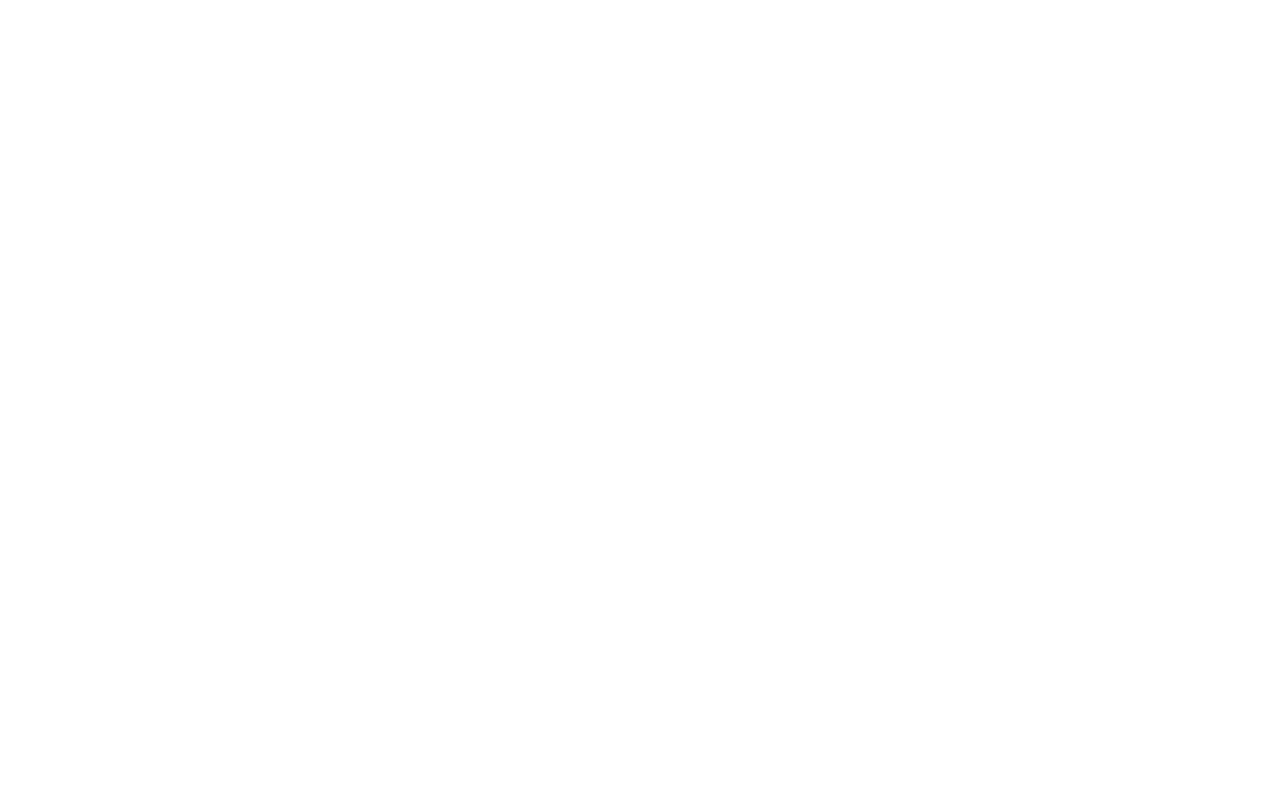
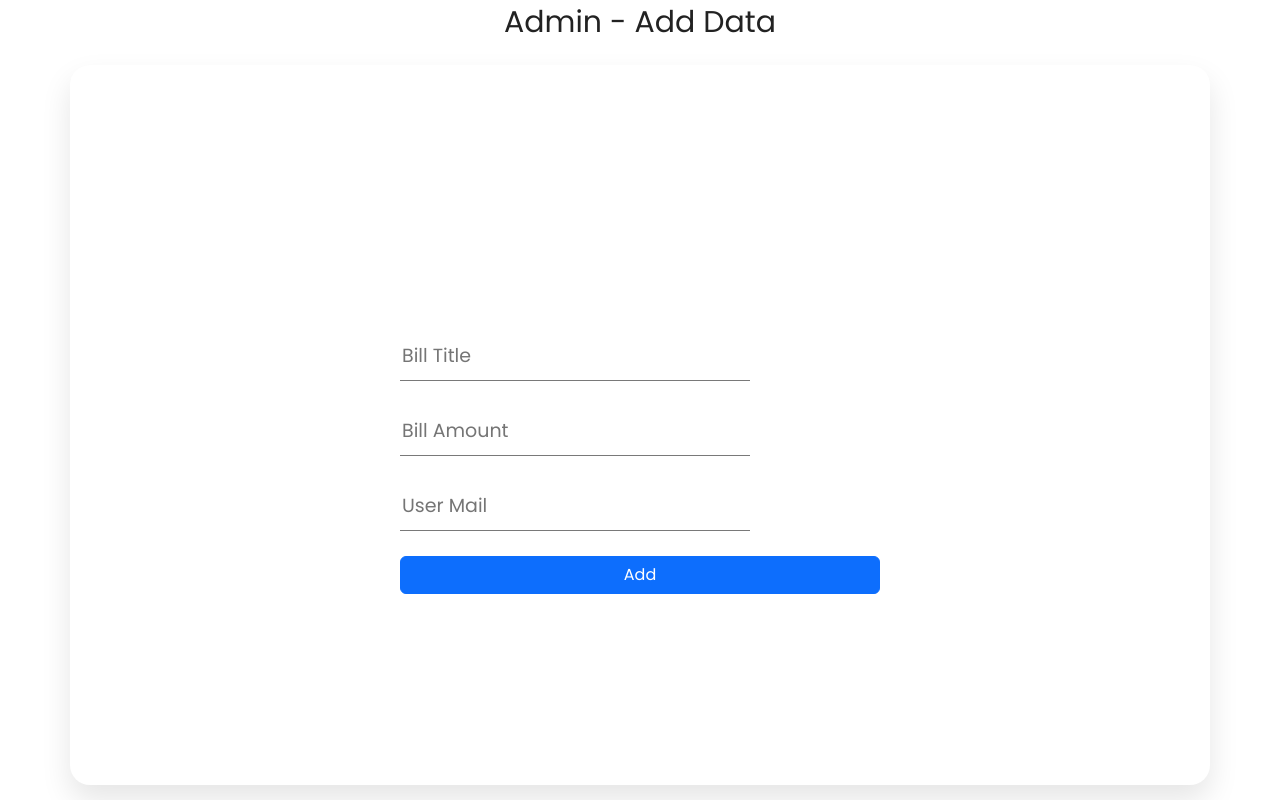
Before and after one commit to Sanidhya-Pundeer/Billing-Application, a React (Create React App) app in the folder Frontend/billing/: page /Admin/AddData in a window 1280 px wide. Before the commit this address had no page. Built offline with nearby package versions, Linux system fonts and the light colour scheme.

Commit message:
frontend updated

```diff
--- a/Frontend/billing/package.json
+++ b/Frontend/billing/package.json
@@ -3,6 +3,7 @@
   "version": "0.1.0",
   "private": true,
   "dependencies": {
+    "@react-navigation/native": "^6.1.8",
     "@testing-library/jest-dom": "^5.17.0",
     "@testing-library/react": "^13.4.0",
     "@testing-library/user-event": "^13.5.0",
@@ -12,6 +13,7 @@
     "react-bootstrap": "^2.9.0",
     "react-data-table-component": "^7.5.4",
     "react-dom": "^18.2.0",
+    "react-native": "^0.72.6",
     "react-router-dom": "^6.17.0",
     "react-scripts": "5.0.1",
     "react-table": "^7.8.0",
--- a/Frontend/billing/src/App.js
+++ b/Frontend/billing/src/App.js
@@ -5,6 +5,7 @@
 import DisplayData from './Components/DisplayData';
 import UserPortal from './Components/UserPortal';
 import UpdateData from './Components/UpdateData';
+import AddData from './Components/AddData';
 
 function App() {
   return (
@@ -15,7 +16,9 @@
         <Route path="/" element={<LoginSignup pageTitle="Billing-Login/SignUp" />} />
         <Route path="/Admin-Portal" element={<DisplayData pageTitle="Admin Portal" />} />
         <Route path="/User-Portal" element={<UserPortal pageTitle="User Portal" />} />
-        <Route path="/UpdateData" element={<UpdateData pageTitle="Admin-Update" />} />
+        <Route path="/Admin/UpdateData" element={<UpdateData pageTitle="Admin-Update" />} />
+        <Route path="/Admin/AddData" element={<AddData pageTitle="Admin-ADD" />} />
+
       </Routes>
     </div>
   </Router>
--- /dev/null
+++ b/Frontend/billing/src/Components/AddData.jsx
@@ -0,0 +1,61 @@
+import React, { useEffect, useState } from 'react';
+import "./LoginSignup.css";
+import Button from 'react-bootstrap/Button';
+
+export default function AddData(props) {
+    useEffect(() => {
+        document.title = props.pageTitle;
+      }, [props.pageTitle]);
+
+  const [BillTitle, setBillTitle] = useState('');
+  const [billAmount, setBillAmount] = useState('');
+  const [userMail, setEmailValue] = useState('');
+
+  const handleAdd = () => {
+    const newData = {
+      BillTitle,
+      billAmount,
+      userMail
+    };
+    console.log(newData);
+    // Add your logic to save the new data
+  };
+  return (
+    <>
+      <div className="mainHeading">Admin - Add Data</div>
+      <div className="container">
+        <div className="form-container">
+          <div className="header"></div>
+          <div className="inputs">
+            <div className="input">
+              <input
+                type="text"
+                placeholder="Bill Title"
+                value={BillTitle}
+                onChange={(e) => setBillTitle(e.target.value)}
+              />
+            </div>
+            <div className="input">
+              <input
+                type="text"
+                placeholder="Bill Amount"
+                value={billAmount}
+                onChange={(e) => setBillAmount(e.target.value)}
+              />
+            </div>
+            <div className="input">
+              <input
+                type="mail"
+                placeholder="User Mail"
+                value={userMail}
+                onChange={(e) => setEmailValue(e.target.value)}
+              />
+            </div>
+            <Button variant="primary" onClick={() => handleAdd()}>Add</Button>
+          </div>
+        </div>
+      </div>
+    </>
+
+  )
+}
--- a/Frontend/billing/src/Components/DisplayData.jsx
+++ b/Frontend/billing/src/Components/DisplayData.jsx
@@ -1,17 +1,18 @@
 import React, { useEffect } from 'react';
 import "./LoginSignup.css";
-import { useNavigate } from 'react-router-dom';
+import { useNavigate } from "react-router-dom";
 import DataTable from 'react-data-table-component';
 import Button from 'react-bootstrap/Button';
 import 'bootstrap/dist/css/bootstrap.min.css';
 
 export default function DisplayData(props) {
 
+  const navigate = useNavigate();
+
   useEffect(() => {
     document.title = props.pageTitle;
   }, [props.pageTitle]);
 
-  const navigate = useNavigate();
 
   const columns = [
     {
@@ -68,8 +69,7 @@
     const isConfirmed = window.confirm('Are you sure you want to update this item?');
     if (isConfirmed) {
       console.log('Update confirmed for row:', row);// Navigate to the "updateForm" page using React Router
-      navigate('/UpdateData', {
-        state: {
+      navigate('/Admin/UpdateData', {state:{
         billId: row.billId,
         billTitle: row.billTitle,
         billAmount: row.billAmount,
@@ -77,12 +77,15 @@
         dueDate: row.dueDate,
         status: row.status,
         userMail: row.userMail,
-        },
-      });
+      },});
     } else {
       console.log('Update canceled for row:', row);
     }
   };
+
+  const handleAdd = () => {
+    navigate('/Admin/AddData');
+  }
 
   const handleDelete = (row) => {
     const isConfirmed = window.confirm('Are you sure you want to Delete this item?');
@@ -97,6 +100,7 @@
   return (
     <>
       <div className="mainHeading">Billing Application - Admin Portal</div>
+      <Button variant="success" onClick={() => handleAdd()}>Add Data</Button>
       <div className="container">
         <DataTable columns={columns} data={data} fixedHeader></DataTable>
       </div>
--- a/Frontend/billing/src/Components/UpdateData.jsx
+++ b/Frontend/billing/src/Components/UpdateData.jsx
@@ -1,36 +1,43 @@
 import React, { useEffect, useState } from 'react';
+import { useLocation } from 'react-router-dom'
 import "./LoginSignup.css";
+import Button from 'react-bootstrap/Button';
+import 'bootstrap/dist/css/bootstrap.min.css';
 
 export default function UpdateData(props) {
   useEffect(() => {
-    console.log(props);
     document.title = props.pageTitle;
   }, [props.pageTitle]);
 
-  const [BillId, setBillId] = useState(props.billId || ''); // Set initial value from props
-  const [BillTitle, setBillTitle] = useState(props.billTitle || '');
-  const [billAmount, setBillAmount] = useState(props.billAmount || '');
-  const [generatedDate, setGeneratedDate] = useState(props.generatedDate || '');
-  const [dueDate, setDueDate] = useState(props.dueDate || '');
-  const [status, setStatus] = useState(props.status || '');
-  const [userMail, setEmailValue] = useState(props.userMail || '');
+  const location = useLocation();
+
+  const [BillId, setBillId] = useState(location.state.billId);
+  const [BillTitle, setBillTitle] = useState(location.state.billTitle);
+  const [billAmount, setBillAmount] = useState(location.state.billAmount);
+  const [dueDate, setDueDate] = useState(location.state.dueDate);
+  const [status, setStatus] = useState(location.state.status);
+  const [userMail, setEmailValue] = useState(location.state.userMail);
+
+  const handleUpdate = () => {
+
+    const updatedData = {
+      BillId,
+      BillTitle,
+      billAmount,
+      dueDate,
+      status,
+      userMail
+    };
+    console.log(updatedData);
+  };
 
   return (
     <>
-      <div className="mainHeading">Admin - Update</div>
+      <div className="mainHeading">Admin - Update for Bill Id : {BillId}</div>
       <div className="container">
         <div className="form-container">
           <div className="header"></div>
           <div className="inputs">
-            <div className="input">
-              <input
-                type="text"
-                placeholder="Bill Id"
-                value={BillId}
-                onChange={(e) => setBillId(e.target.value)}
-                readOnly // Make it read-only
-              />
-            </div>
             <div className="input">
               <input
                 type="text"
@@ -47,14 +54,7 @@
                 onChange={(e) => setBillAmount(e.target.value)}
               />
             </div>
-            <div className="input">
-              <input
-                type="text"
-                placeholder="Generated Date"
-                value={generatedDate}
-                onChange={(e) => setGeneratedDate(e.target.value)}
-              />
-            </div>
+
             <div className="input">
               <input
                 type="text"
@@ -79,6 +79,7 @@
                 onChange={(e) => setEmailValue(e.target.value)}
               />
             </div>
+            <Button variant="primary" onClick={() => handleUpdate()}>Update</Button>
           </div>
         </div>
       </div>
```
Also changed, not shown: 1 other file (tests, documents, lock files or other folders). Lines whose indentation alone changed are shown as unchanged.
